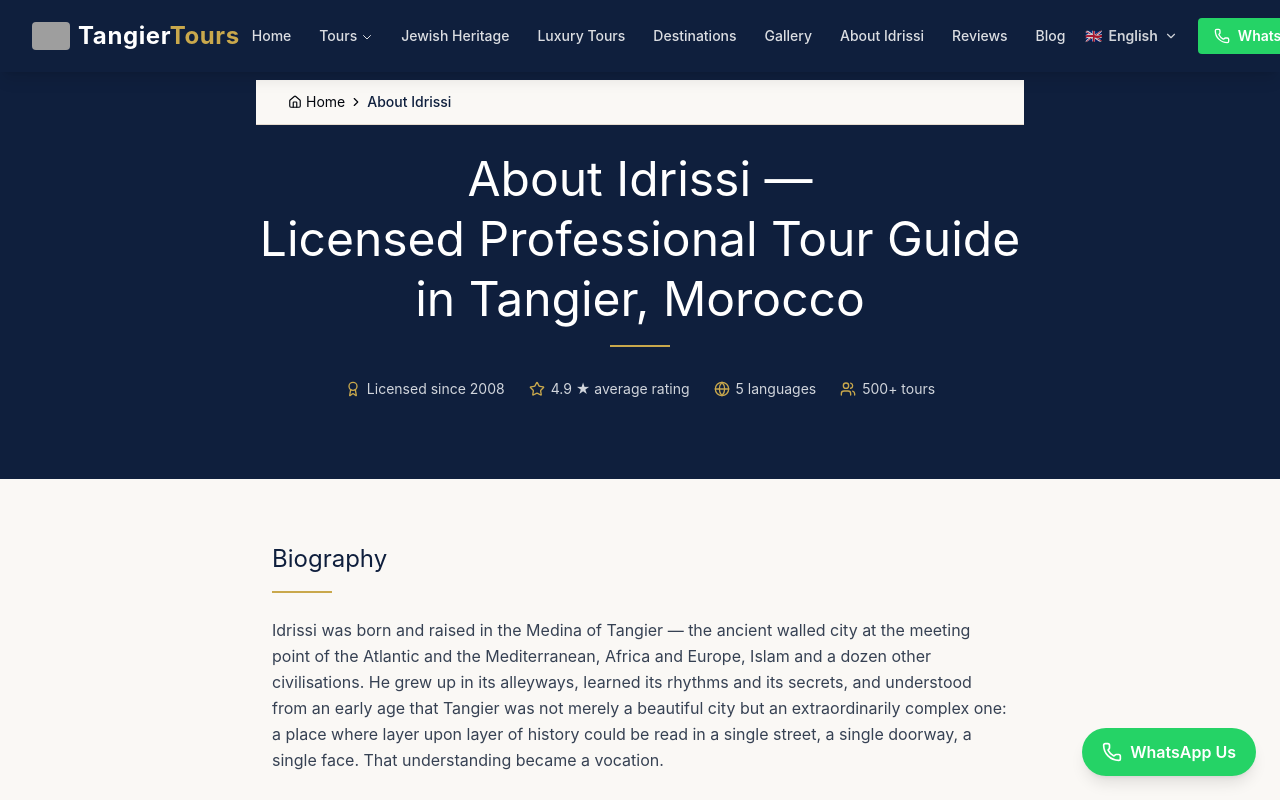
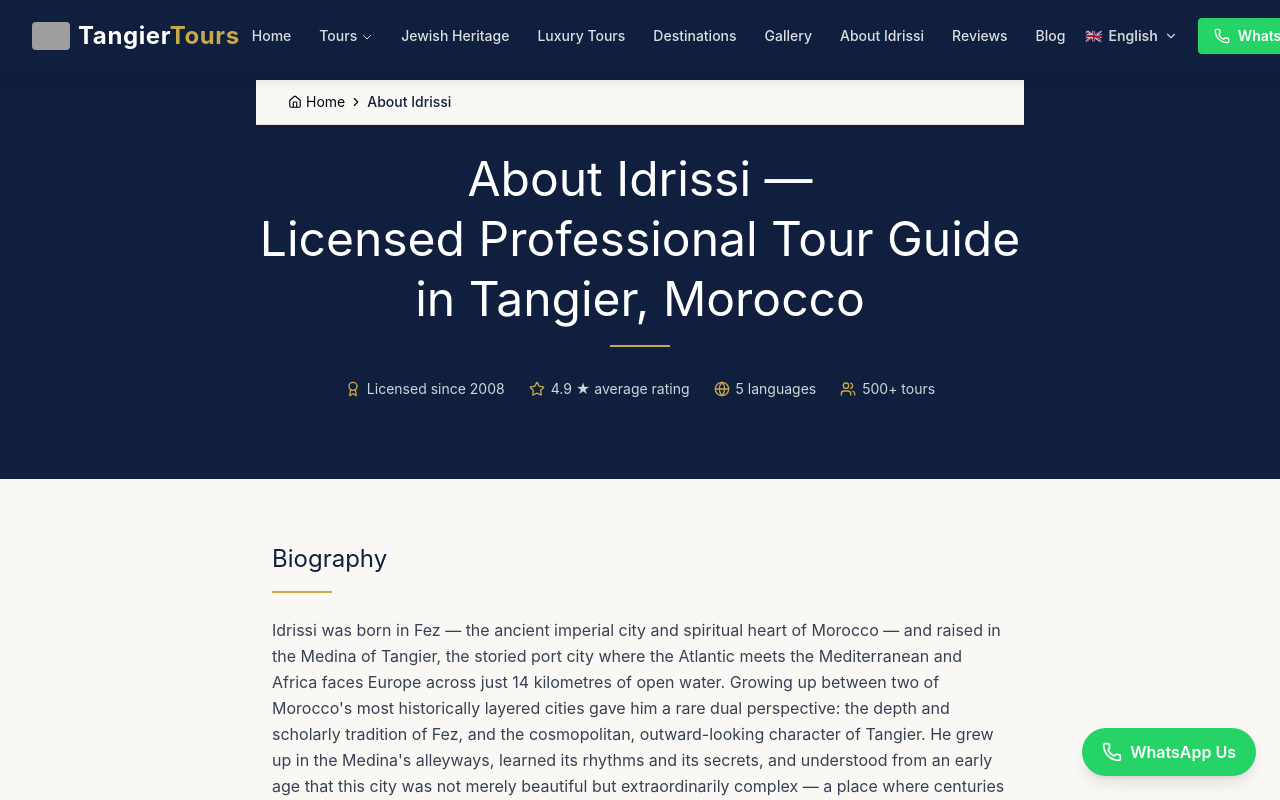
Before and after one commit to tangiertour-hue/tangiertours, a Next.js app: page /about in a window 1280 px wide. Shown: the top 800 px of the page. Built offline with nearby package versions, Linux system fonts and the light colour scheme; grey boxes are pictures that could not be loaded.

Commit message:
Update Idrissi bio — born in Fez, raised in Tangier Medina

```diff
--- a/app/about/page.tsx
+++ b/app/about/page.tsx
@@ -26,7 +26,7 @@ const personSchema = {
     { "@type": "EducationalOccupationalCredential", credentialCategory: "certificate", name: "First Aid Certificate" },
   ],
   alumniOf: { "@type": "CollegeOrUniversity", name: "Université Abdelmalek Essaadi, Tangier" },
-  description: "Born and raised in Tangier, Idrissi is a Moroccan Ministry of Tourism licensed guide since 2008 specialising in Jewish heritage, city tours, shore excursions, and private transfers across northern Morocco.",
+  description: "Born in Fez and raised in the Medina of Tangier, Idrissi is a Moroccan Ministry of Tourism licensed guide since 2008 specialising in Jewish heritage, city tours, shore excursions, and private transfers across northern Morocco.",
 };
 
 const faqSchema = {
@@ -117,7 +117,7 @@ export default function AboutPage() {
           <h2 className="font-display text-2xl text-navy mb-6 gold-divider-left">Biography</h2>
           <div className="space-y-6 text-gray-700 leading-relaxed">
             <p>
-              Idrissi was born and raised in the Medina of Tangier — the ancient walled city at the meeting point of the Atlantic and the Mediterranean, Africa and Europe, Islam and a dozen other civilisations. He grew up in its alleyways, learned its rhythms and its secrets, and understood from an early age that Tangier was not merely a beautiful city but an extraordinarily complex one: a place where layer upon layer of history could be read in a single street, a single doorway, a single face. That understanding became a vocation.
+              Idrissi was born in Fez — the ancient imperial city and spiritual heart of Morocco — and raised in the Medina of Tangier, the storied port city where the Atlantic meets the Mediterranean and Africa faces Europe across just 14 kilometres of open water. Growing up between two of Morocco&apos;s most historically layered cities gave him a rare dual perspective: the depth and scholarly tradition of Fez, and the cosmopolitan, outward-looking character of Tangier. He grew up in the Medina&apos;s alleyways, learned its rhythms and its secrets, and understood from an early age that this city was not merely beautiful but extraordinarily complex — a place where centuries of history could be read in a single street, a single doorway, a single face. That understanding became a vocation.
             </p>
             <p>
               After completing secondary education in Tangier, Idrissi studied Tourism and History at the Université Abdelmalek Essaadi — the city&apos;s principal university — gaining a formal grounding in Moroccan cultural heritage, tourism management, and the history of North Africa. He received his official guide licence from the Moroccan Ministry of Tourism in 2008, following the national examination programme that tests candidates on history, geography, languages, and professional conduct. Since then, he has led more than 500 private tours and has welcomed clients from over 40 countries — families, solo travellers, academic researchers, cruise passengers, and heads of state.
```
